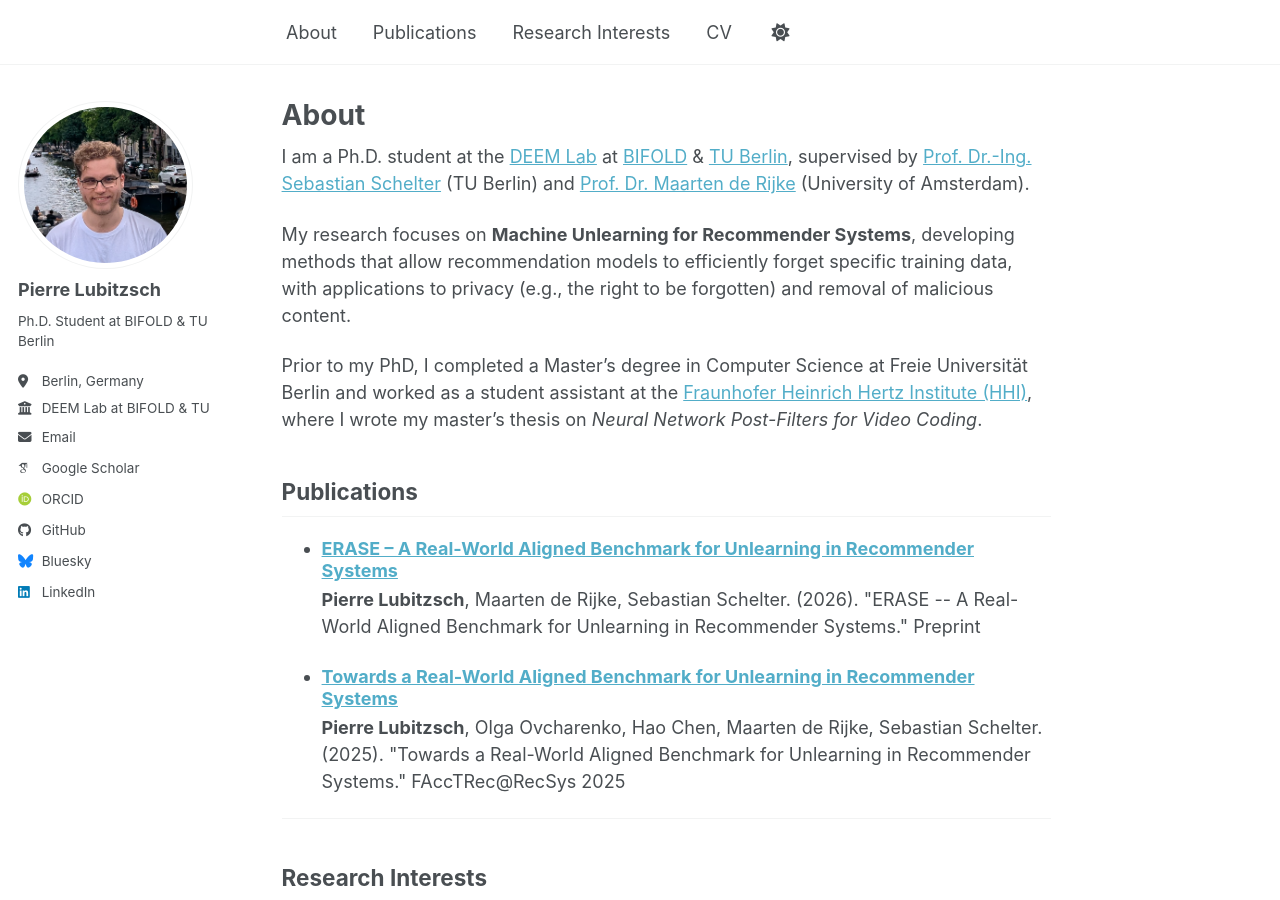
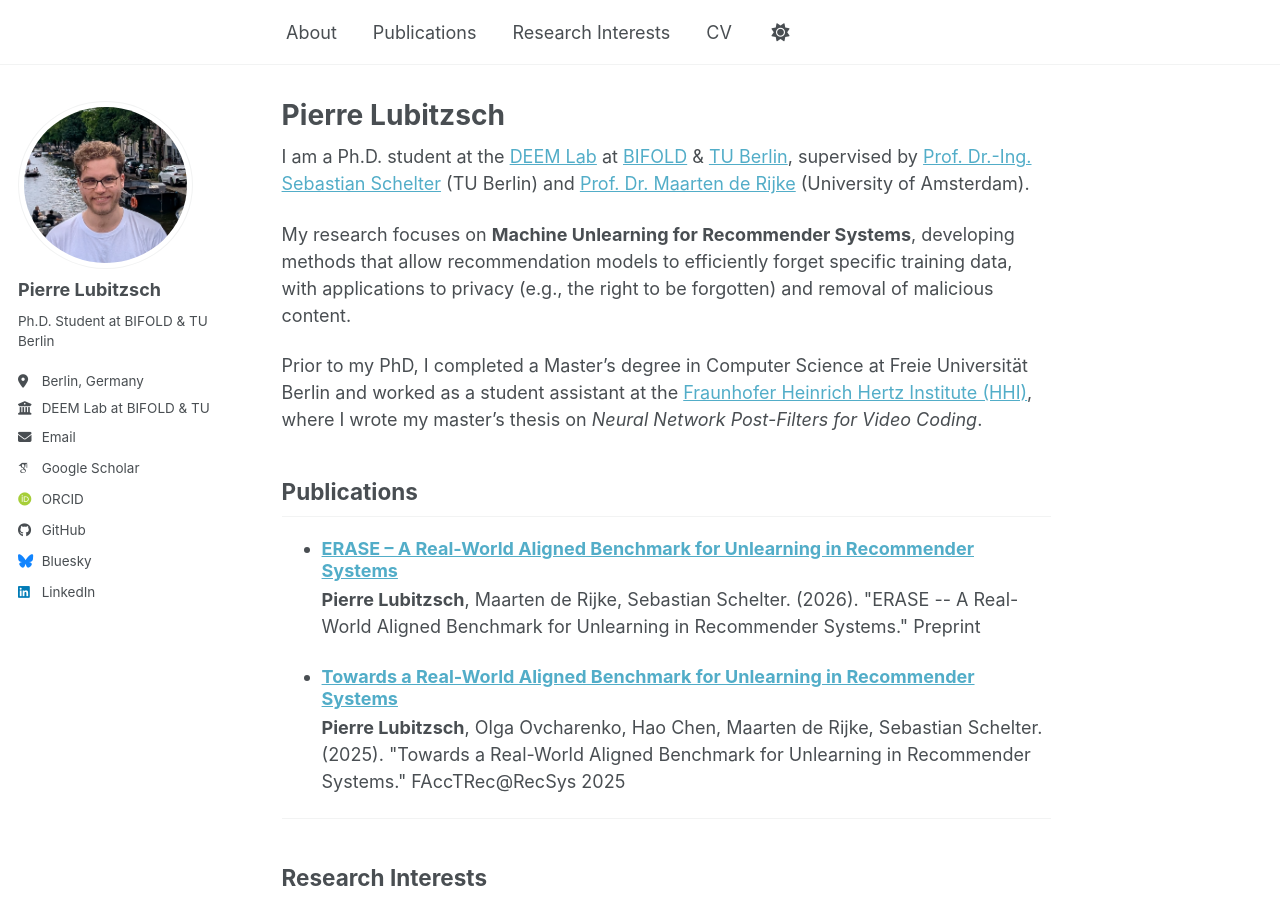
Before and after one commit to pierre-lubitzsch/pierre-lubitzsch.github.io, a Jekyll site: the page built from _pages/about.md, in a window 1280 px wide and 900 px high. Built offline with Jekyll 4.4.1, drawn with Linux system fonts in a browser that asks for light colours; some web fonts are replaced; a script bundle is joined from its source files by our own code; library files that are not in the unit come from our copies; some of the changed lines change nothing that is shown.

Commit message:
title in google and in about

```diff
--- a/_includes/seo.html
+++ b/_includes/seo.html
@@ -6,8 +6,10 @@
 {% endif %}
 {% assign seo_url = seo_url | default: site.github.url %}
 
-{% if page.title %}
+{% if page.title and page.title != site.title %}
   {% assign seo_title = page.title | append: " " | append: site.title_separator | append: " " | append: site.title %}
+{% else %}
+  {% assign seo_title = site.title %}
 {% endif %}
 
 {% if seo_title %}
--- a/_pages/about.md
+++ b/_pages/about.md
@@ -1,6 +1,6 @@
 ---
 permalink: /
-title: "About"
+title: "Pierre Lubitzsch"
 author_profile: true
 redirect_from:
   - /about/
```
